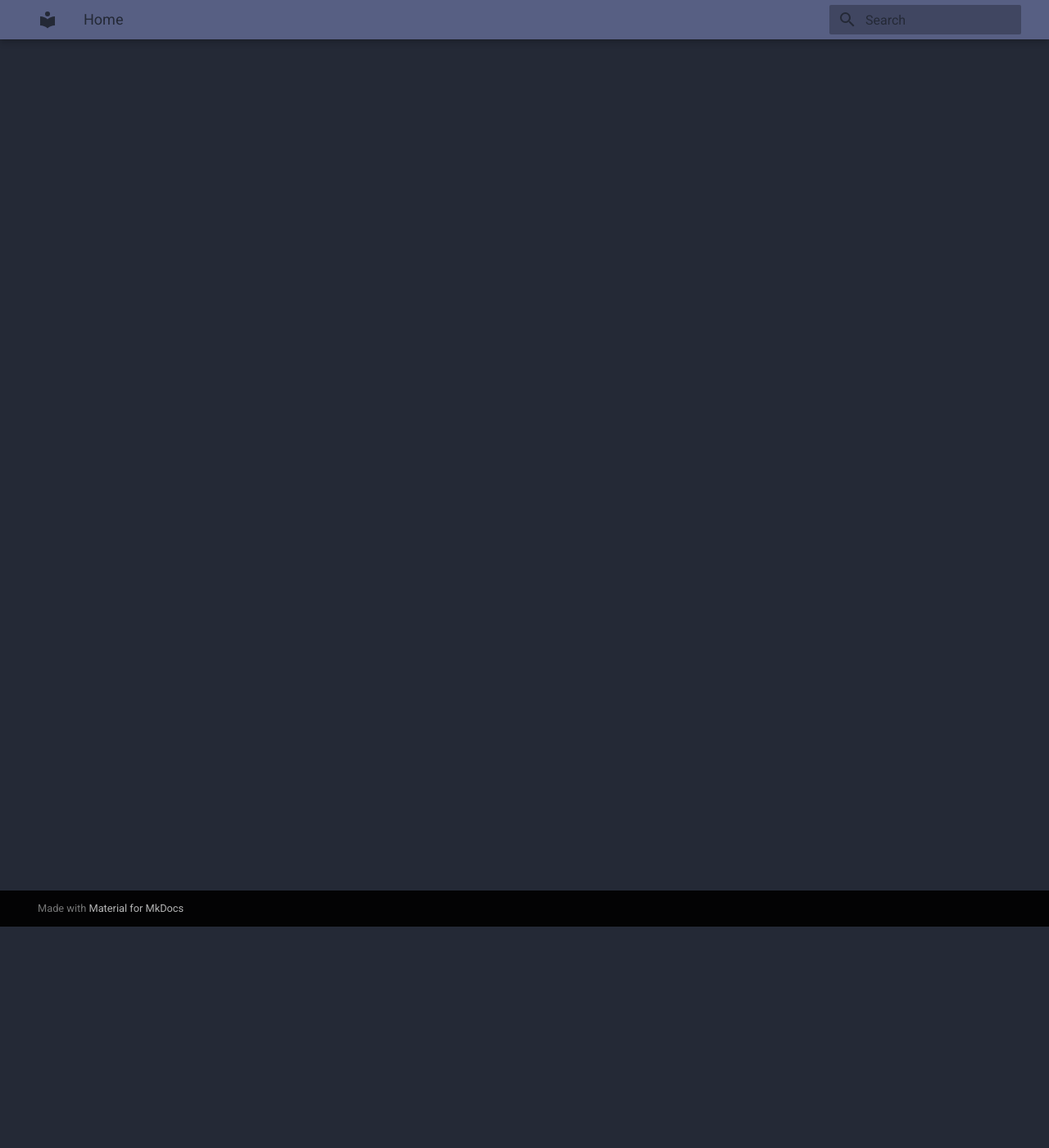
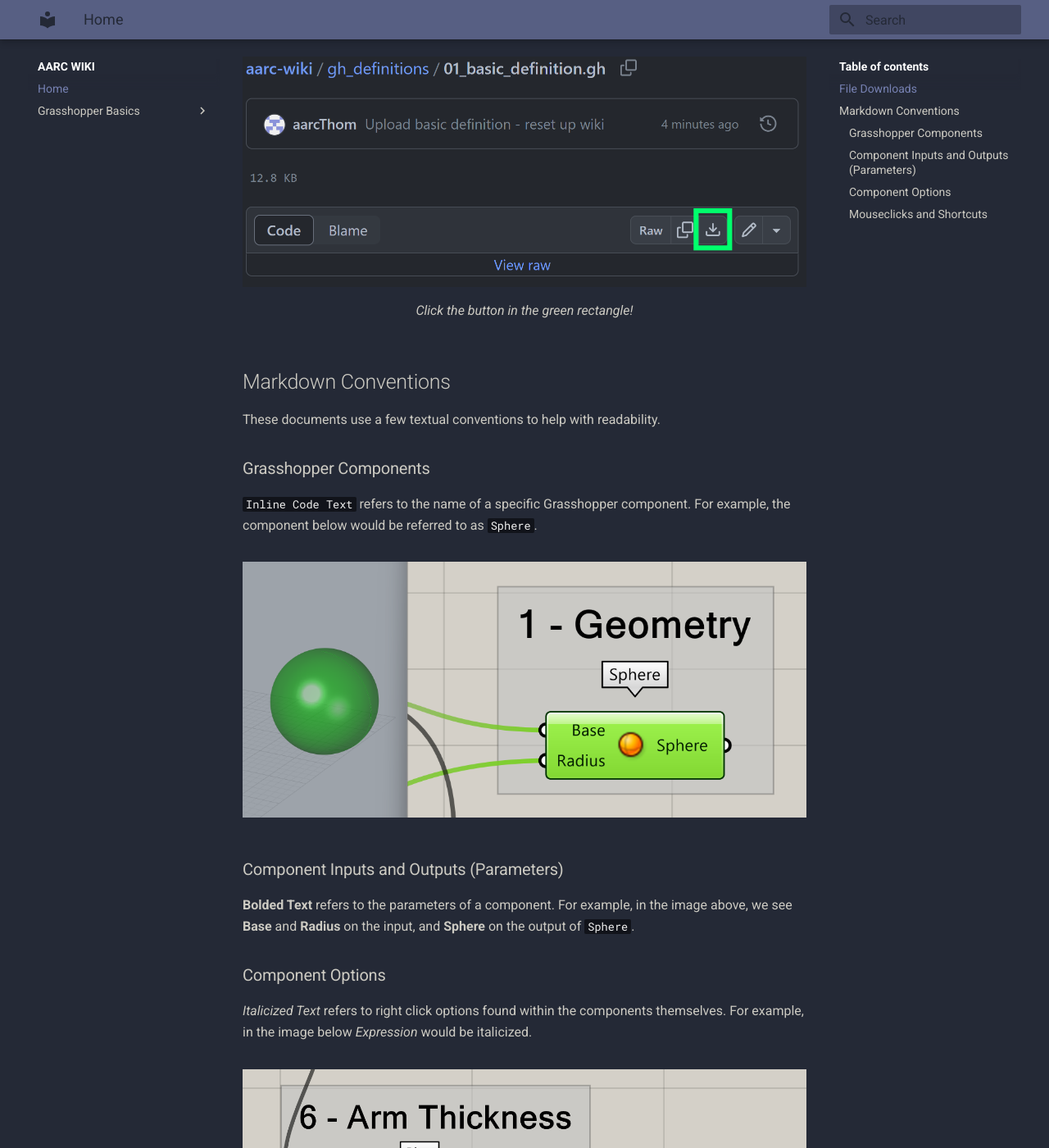
Before and after one commit to aarcThom/aarc-wiki, an MkDocs documentation site: the page built from docs/index.md, in a window 1280 px wide and 1400 px high, scrolled down 270 px. Shown: the whole window at 82% size. Built offline with MkDocs 1.6.1 and Material for MkDocs 9.7.7, drawn with Linux system fonts in a browser that asks for light colours; some of the changed text lies outside the part shown.

Commit message:
Move boilerplate and formatting into intro

```diff
--- a/docs/index.md
+++ b/docs/index.md
@@ -1 +1,33 @@
 # Welcome! 🦗
+
+## File Downloads
+All GH files will be available for download. Follow [the links](https://github.com/aarcThom/aarc-wiki/blob/main/gh_definitions/01_basic_definition.gh) provided with each page of instruction to download the proper file. Once you're on the linked page, click the *raw download* button as shown in a green rectangle below to download the `.gh` file.
+
+<figure markdown>
+  ![Basic Definition](../img/first-def/02_download.png){ width="850" }
+  <figcaption>Click the button in the green rectangle!</figcaption>
+</figure>
+
+## Markdown Conventions
+
+These documents use a few textual conventions to help with readability.
+
+### Grasshopper Components
+`Inline Code Text` refers to the name of a specific Grasshopper component. For example,  the component below would be referred to as `Sphere`.
+
+<figure markdown>
+  ![Basic Definition](../img/first-def/01_a_geo.png){ width="850" }
+</figure>
+
+### Component Inputs and Outputs (Parameters)
+**Bolded Text** refers to the parameters of a component. For example, in the image above, we see **Base** and **Radius** on the input, and **Sphere** on the output of `Sphere`.
+
+### Component Options
+*Italicized Text* refers to right click options found within the components themselves. For example, in the image below *Expression* would be italicized.
+
+<figure markdown>
+  ![Basic Definition](../img/first-def/6a_expression.png){ width="850" }
+</figure>
+
+### Mouseclicks and Shortcuts
+Mouse clicks will be represented by ++"rmb"++ for a right-click, and ++"lmb"++ for a left-click. Shortcuts will represented by their key combos. For example, ++ctrl+c++ for copy.
```
Also changed, not shown: docs/gh/first-definition.md (+1 -10 lines).
